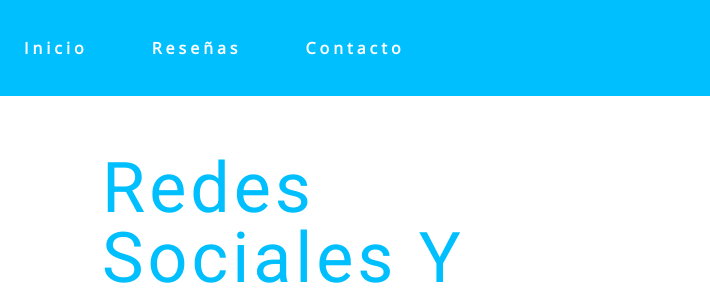
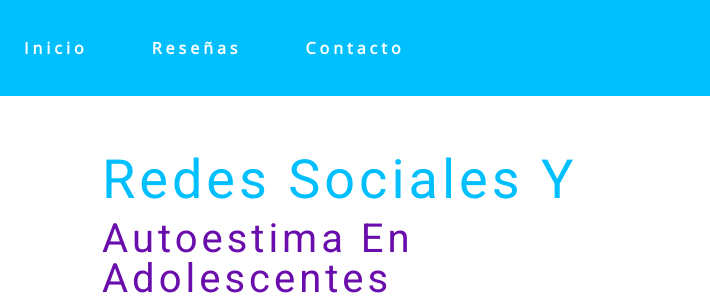
Before and after one commit to Kavincho/Psicologia_site_blog, a plain HTML site: page index.html in a window 1280 px wide. Shown: the top 308 px of the page, 570-1280 px from the left. Drawn offline with nearby package versions, Linux system fonts and the light colour scheme; a web font is replaced by a local one.

Commit message:
correcion de la Y

```diff
--- a/index.html
+++ b/index.html
@@ -55,7 +55,7 @@
                         <article class="banner-info">
                             <!-- Título de la sección -->
                             <div class="">
-                                <h3  style="color: rgb(0, 191, 255 ); font-size: 70px;">Redes Sociales y</h3>
+                                <h3  style="color: rgb(0, 191, 255 ); font-size: 54px;">Redes Sociales y</h3>
                                 <h2>Autoestima en Adolescentes</h2>
                             </div>
                             <!-- Texto descriptivo -->
```
